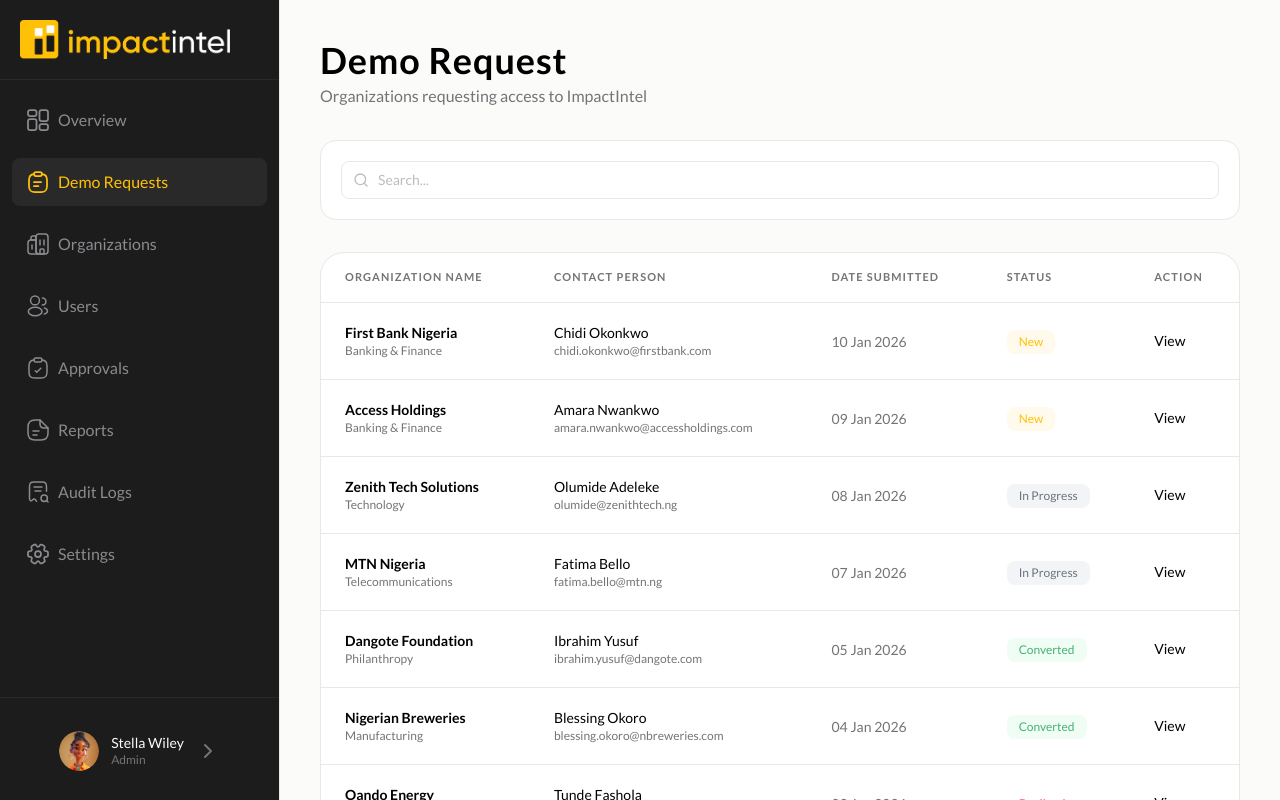
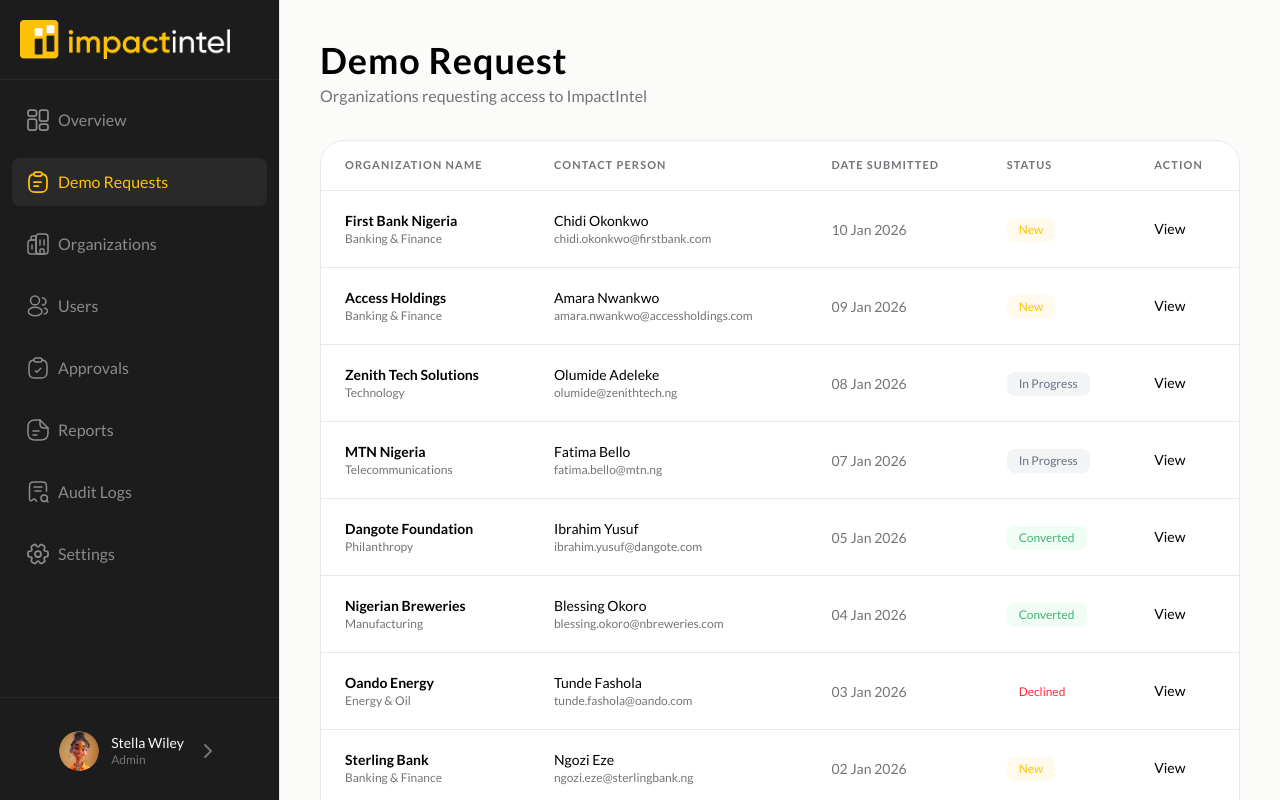
Before and after one commit to ashpot/impactintel_frontend, a React (Vite) app: page /admin/demo-requests in a window 1280 px wide. Built offline with nearby package versions, Linux system fonts and the light colour scheme.

Commit message:
fix: temporary build fix

```diff
--- a/src/features/AdminDashboard/organizations/pages/OrganizationsPage.tsx
+++ b/src/features/AdminDashboard/organizations/pages/OrganizationsPage.tsx
@@ -1,6 +1,6 @@
 import PageTransition from "@/shared/components/PageTransition"
 import OrganizationTable from "../components/OrganizationTable"
-import TableFilter from "@/shared/components/TableFilter"
+// import TableFilter from "@/shared/components/TableFilter"
 import PageTitle from "@/shared/components/PageTitle"
 
 const OrganizationsPage = () => {
@@ -13,9 +13,9 @@
             />
             {/* table filter */}
              <section>
-                <TableFilter
+                {/* <TableFilter
                     sectorOptions={["All Sectors", "Banking & Finance", "Technology", "Telecommunications", "Philanthropy", "Manufacturing", "Energy & Oil"]}
-                />
+                /> */}
             </section>
             {/* table */}
             <section>
--- a/src/features/AdminDashboard/requests/pages/DemoRequestPage.tsx
+++ b/src/features/AdminDashboard/requests/pages/DemoRequestPage.tsx
@@ -1,6 +1,6 @@
 import PageTitle from "@/shared/components/PageTitle"
 import PageTransition from "@/shared/components/PageTransition"
-import TableFilter from "@/shared/components/TableFilter"
+// import TableFilter from "@/shared/components/TableFilter"
 import RequestTable from "../components/RequestTable"
 
 const DemoRequestPage = () => {
@@ -14,9 +14,9 @@
 
             {/* table toolbar */}
             <section>
-                <TableFilter
+                {/* <TableFilter
                     sectorOptions={["All Sectors", "Banking & Finance", "Technology", "Telecommunications", "Philanthropy", "Manufacturing", "Energy & Oil"]}
-                />
+                /> */}
             </section>
 
             {/* table */}
--- a/src/features/AdminDashboard/settings/pages/SettingsPage.tsx
+++ b/src/features/AdminDashboard/settings/pages/SettingsPage.tsx
@@ -2,8 +2,6 @@
 import PageTransition from "@/shared/components/PageTransition"
 import { useScrollNav } from "../hooks/usescrollnav"
 import { useAdminSettingsForm } from "../action"
-
-// Section Components
 import GeneralSection from "../components/GeneralSection"
 import OrganizationRules from "../components/OrganizationRules"
 import ApprovalRules from "../components/ApprovalRules"
--- a/src/features/AdminDashboard/users/pages/UsersPage.tsx
+++ b/src/features/AdminDashboard/users/pages/UsersPage.tsx
@@ -1,6 +1,6 @@
 import PageTitle from "@/shared/components/PageTitle"
 import PageTransition from "@/shared/components/PageTransition"
-import TableFilter from "@/shared/components/TableFilter"
+// import TableFilter from "@/shared/components/TableFilter"
 import UsersTable from "../components/UsersTable"
 
 const UsersPage = () => {
@@ -12,13 +12,13 @@
                 body="Platform-wide user account across all organizations"
             />
 
-            <section>
+            {/* <section>
                 <TableFilter
                     roleOptions={["All Roles", "CSR Officer", "Auditor", "Client Admin"]}
                     statusOptions={["All Statuses", "Active", "Inactive", "Suspended"]}
                     organizationOptions={["All Organizations", "shell", "chevron", "mobil", "chivita", "green earth"]}
                 />
-            </section>
+            </section> */}
 
             <section>
                 <UsersTable />
```
